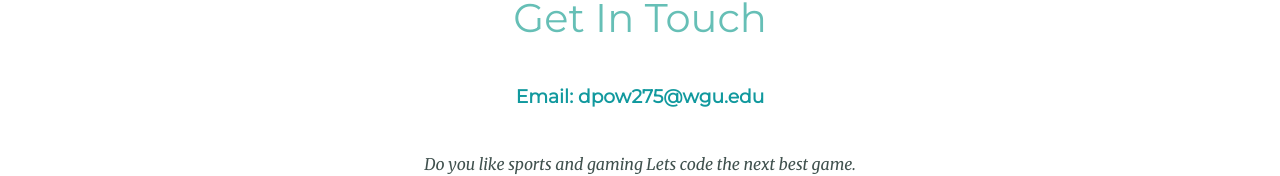
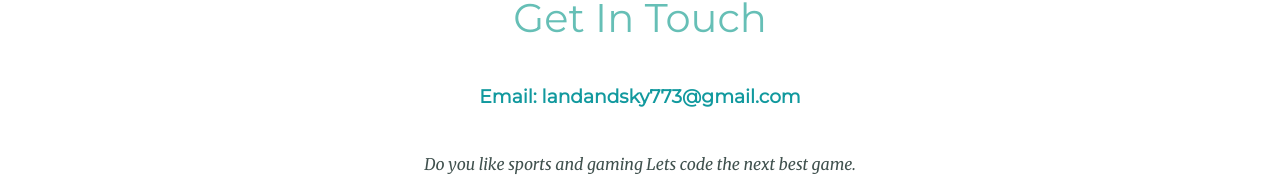
Before and after one commit to Dt1ger/CSS-Page1, a plain HTML site: page index.html in a window 1280 px wide. Shown: the part 2373-2549 px from the top of the page. Drawn offline with Linux system fonts and the light colour scheme.

Commit message:
Update index.html

```diff
--- a/index.html
+++ b/index.html
@@ -43,7 +43,7 @@
     <hr>
     <div class="contact-me">
       <h2>Get In Touch</h2>
-      <h3>Email: dpow275@wgu.edu</h3>
+      <h3>Email: landandsky773@gmail.com</h3>
       <p class="contact-message">Do you like sports and gaming Lets code the next best game.</p>
       <a class="btn" href="dpow275@wgu.edu">CONTACT ME</a>
     </div>
```
